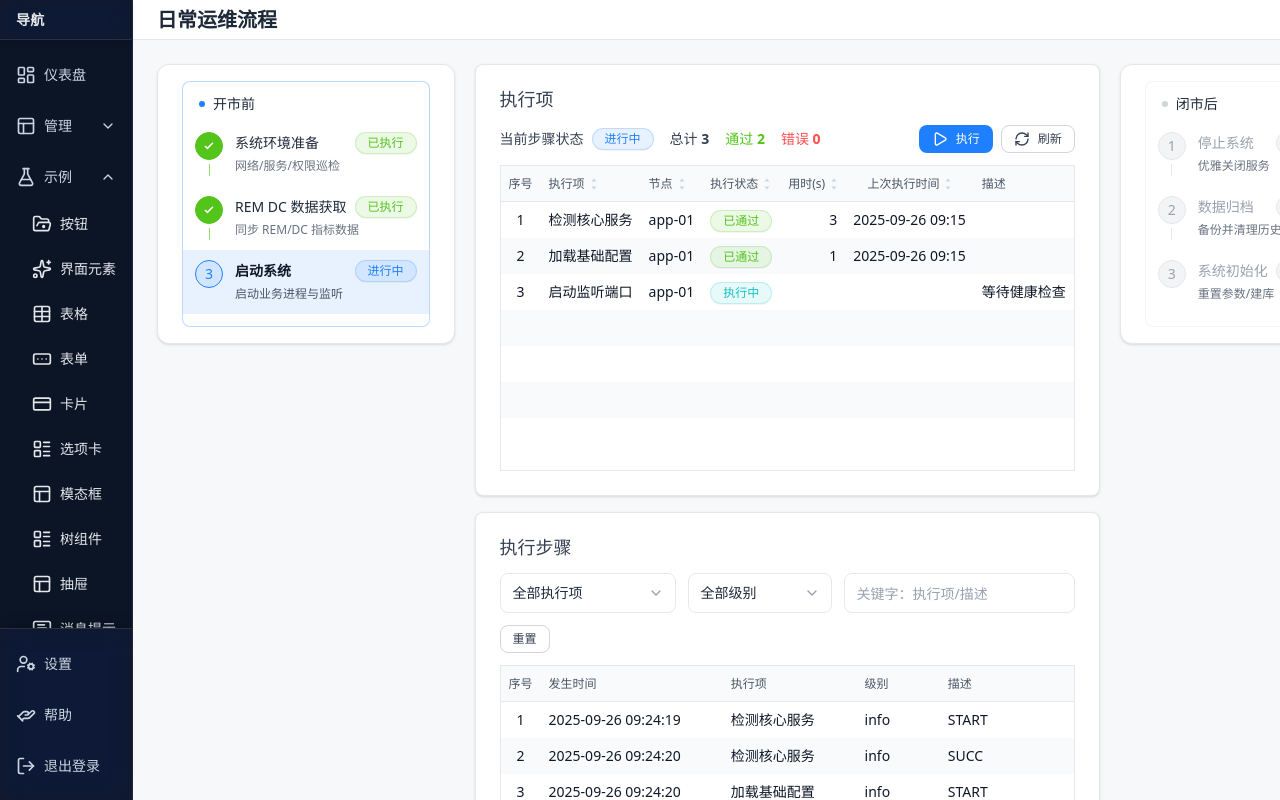
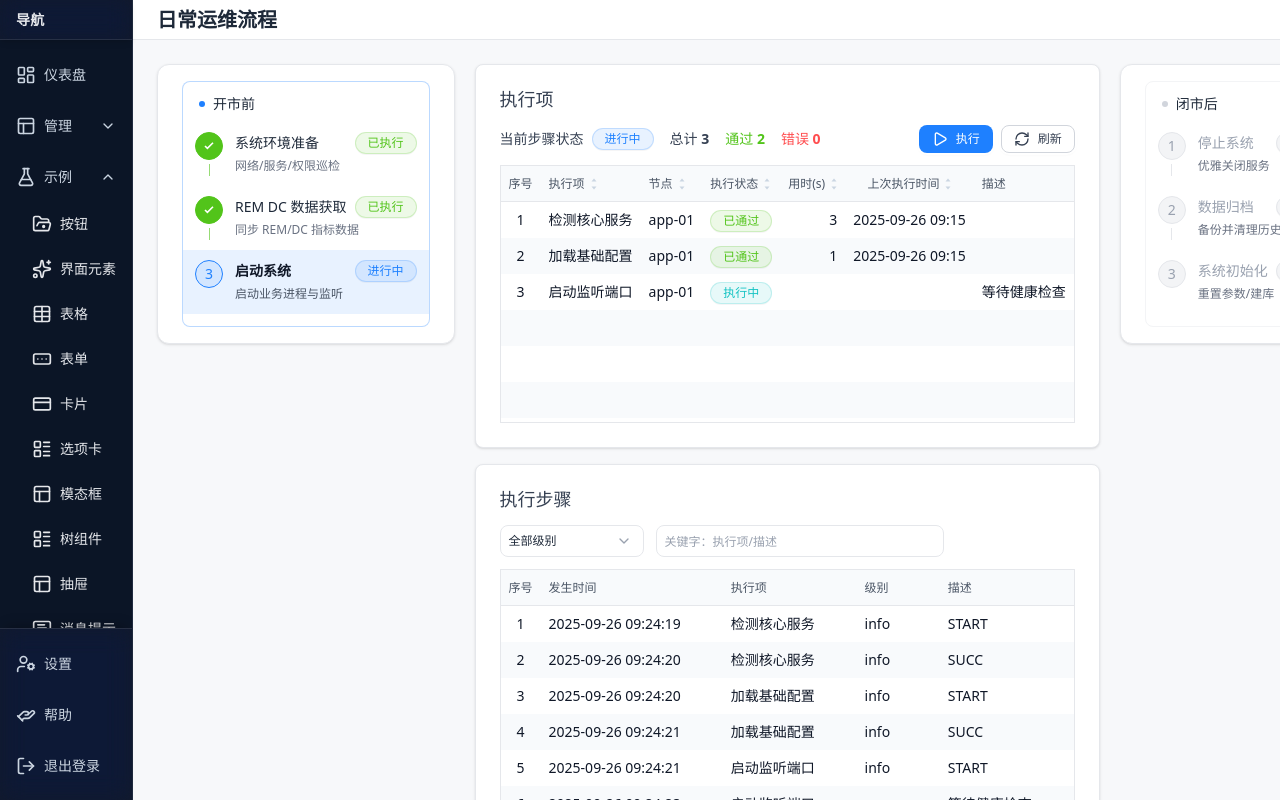
Before and after one commit to zhoumingxuan/sass-ui, a Next.js app: page /demo/runbook in a window 1280 px wide. Shown: the top 800 px of the page. Built offline with nearby package versions, Linux system fonts and the light colour scheme.

Commit message:
修正运维流程样式

```diff
--- a/src/app/demo/runbook/page.tsx
+++ b/src/app/demo/runbook/page.tsx
@@ -201,15 +201,9 @@ export default function RunbookDemo() {
 
           <Card title="执行步骤">
             <div className="mb-3 flex flex-wrap items-center gap-3">
-              <div className="w-44">
-                <Input.Select
-                  value={logItem}
-                  onChange={(v) => setLogItem((v as any) || 'all')}
-                  options={itemOptions.map(v => ({ value: v, label: v === 'all' ? '全部执行项' : v }))}
-                />
-              </div>
               <div className="w-36">
                 <Input.Select
+                  size='sm'
                   value={logLevel}
                   onChange={(v) => setLogLevel((v as any) || 'all')}
                   options={[
@@ -220,20 +214,14 @@ export default function RunbookDemo() {
                   ]}
                 />
               </div>
-              <div className="min-w-[14rem] flex-1">
+              <div className="min-w-[18rem]">
                 <Input.Text
+                  size='sm'
                   placeholder="关键字：执行项/描述"
                   value={logQuery}
                   onChange={(e) => setLogQuery((e.target as HTMLInputElement).value)}
                 />
               </div>
-              <Button
-                variant="default"
-                size="small"
-                onClick={() => { setLogLevel('all'); setLogItem('all'); setLogQuery(''); }}
-              >
-                重置
-              </Button>
             </div>
             <GridTable
               columns={[
```
